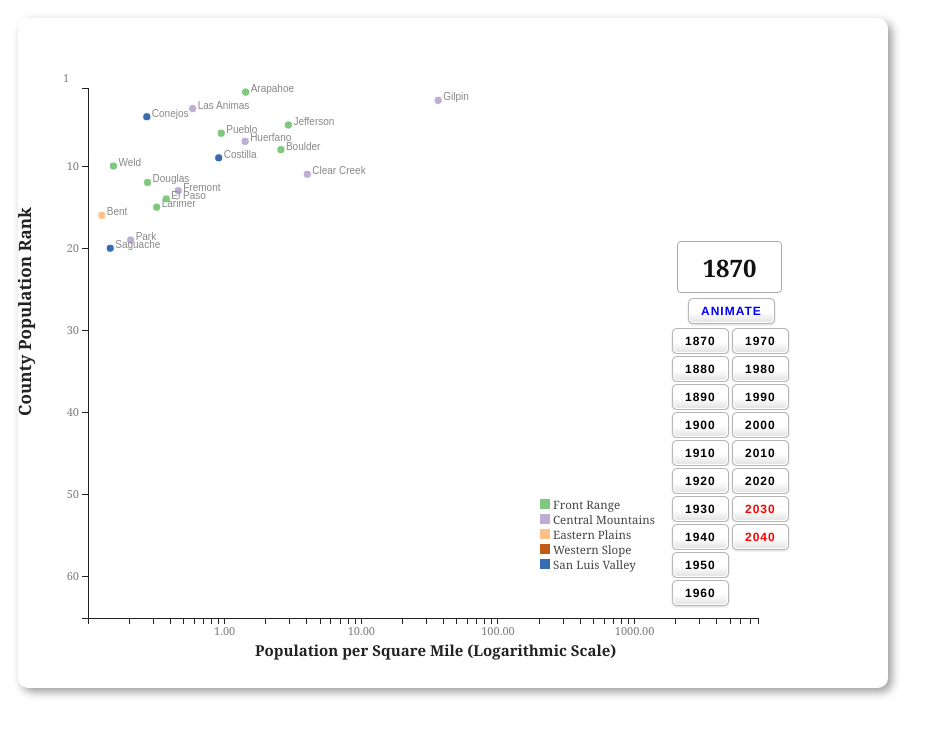
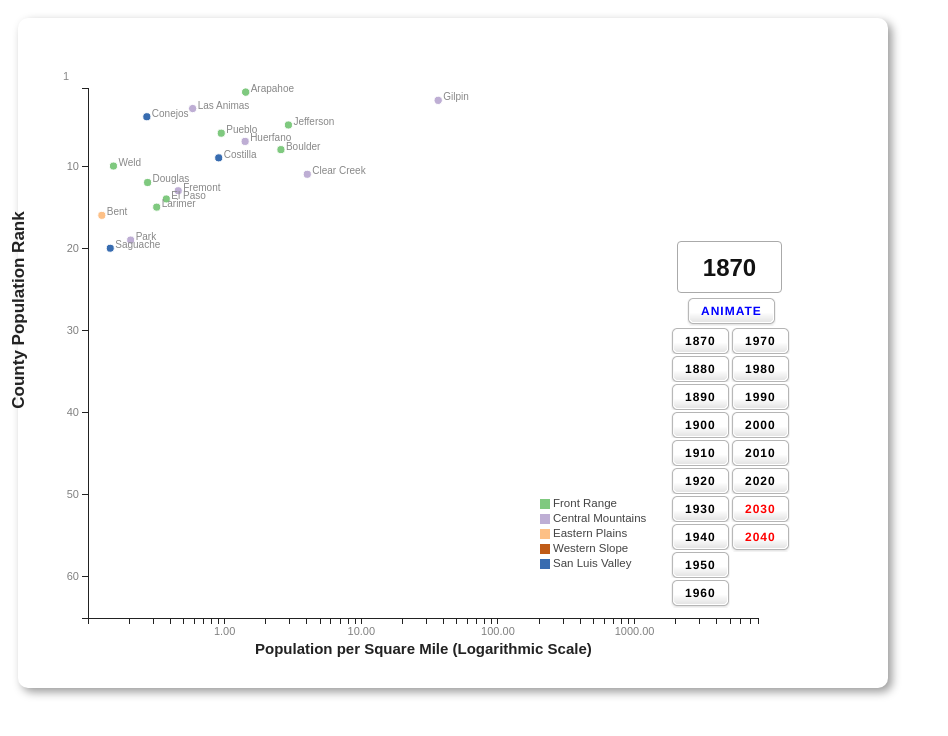
Before and after one commit to ColoradoDemography/Population-Bubbles, a plain HTML site: page index.html in a window 1280 px wide. Shown: the whole page, without its empty margins (0-948 px from the left). Drawn offline with nearby package versions, Linux system fonts and the light colour scheme.

Commit message:
Update style.css

```diff
--- a/css/style.css
+++ b/css/style.css
@@ -1,5 +1,5 @@
 body {
-	font-family: Copse, Georgia, serif;
+	font-family: Arial, sans-serif;
 }
 
 #tooltip {
@@ -232,6 +232,7 @@ svg {
 }
 
 #ylabel {
+	font-family: Arial, sans-serif;
 	text-rendering: optimizeLegibility;
 	position: absolute;
 	color: #222222;
@@ -293,6 +294,7 @@ svg {
 }
 
 .reg2 {
+	font-family: Arial, sans-serif;
 	position: absolute;
 	font-size: 11.5px;
 	color: #444444;
```
